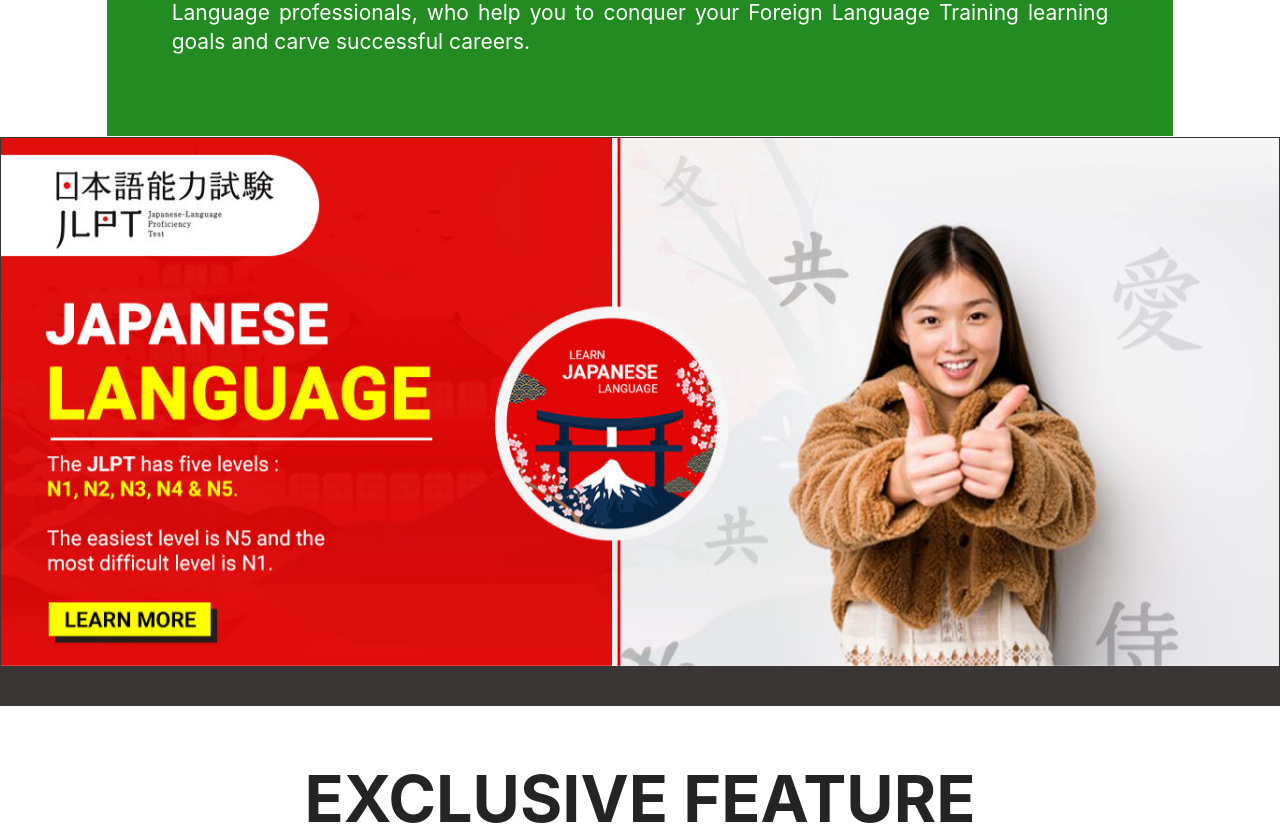
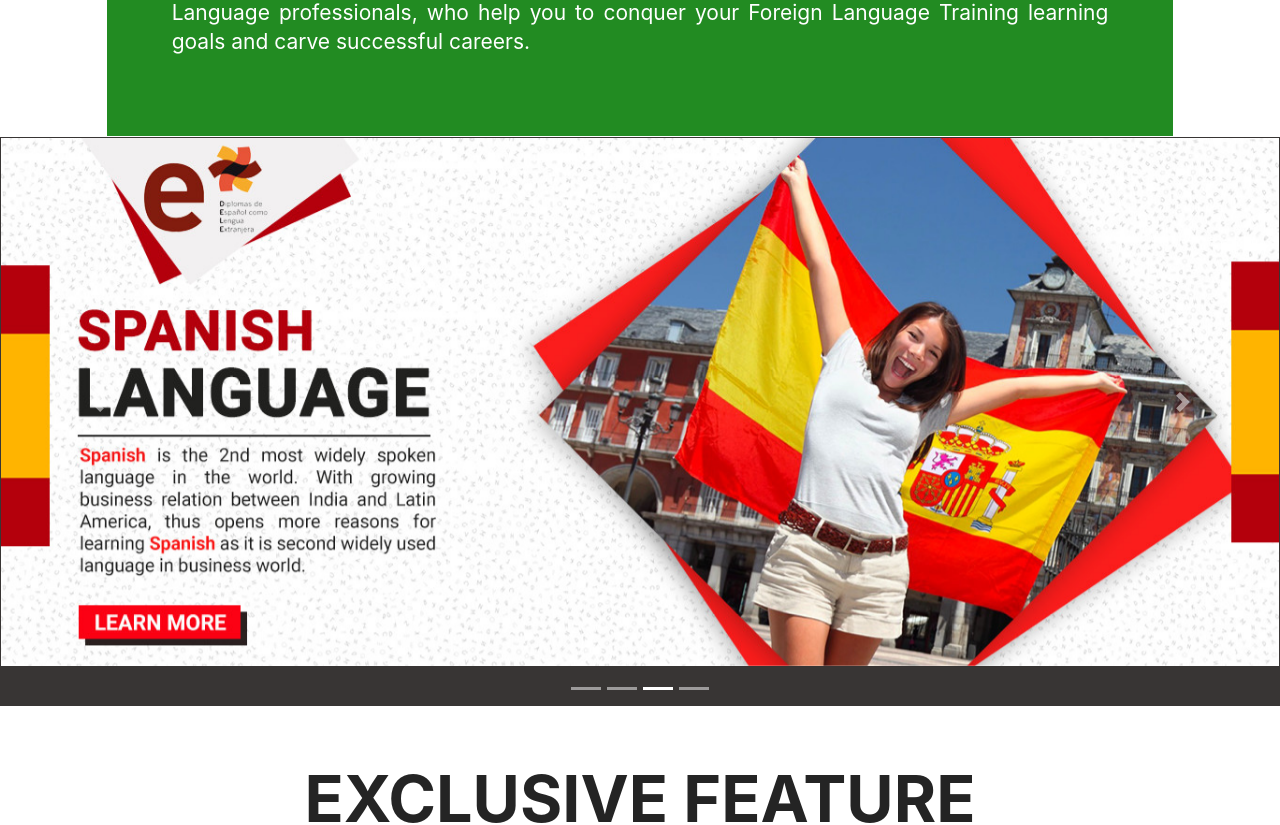
Before and after one commit to Nshiv011/Language_Zones, a React (Create React App) app: page / in a window 1280 px wide. Shown: the part 1800-2625 px from the top of the page. Built offline with nearby package versions, Linux system fonts and the light colour scheme; what google-maps-react would draw is missing.

Commit message:
Update index.css

```diff
--- a/src/index.css
+++ b/src/index.css
@@ -569,15 +569,7 @@ letter-spacing: 0.1px;
   background: url(./Images/Component\ 15\ –\ 1.png) no-repeat center / cover;
   margin-top: 100px;
 }
-.carousel-item{
-  position: unset !important;
-}
-.carousel {
-  position: unset !important;
-}
-.carousel-inner{
-  position: unset !important;
-}
+
 .heme{
   position: unset !important;
 }
@@ -2126,10 +2118,19 @@ background-color:#fff7f7 ;
 }
 .carousel-control-prev{
   top: 2852px !important;
-left: -11px !important;
+
 }
 .carousel-control-next{
   top: 2852px !important;
-  right: -11px !important;
-}
-}
+
+}
+.carousel-item{
+  position: unset !important;
+}
+.carousel {
+  position: unset !important;
+}
+.carousel-inner{
+  position: unset !important;
+}
+}
```
